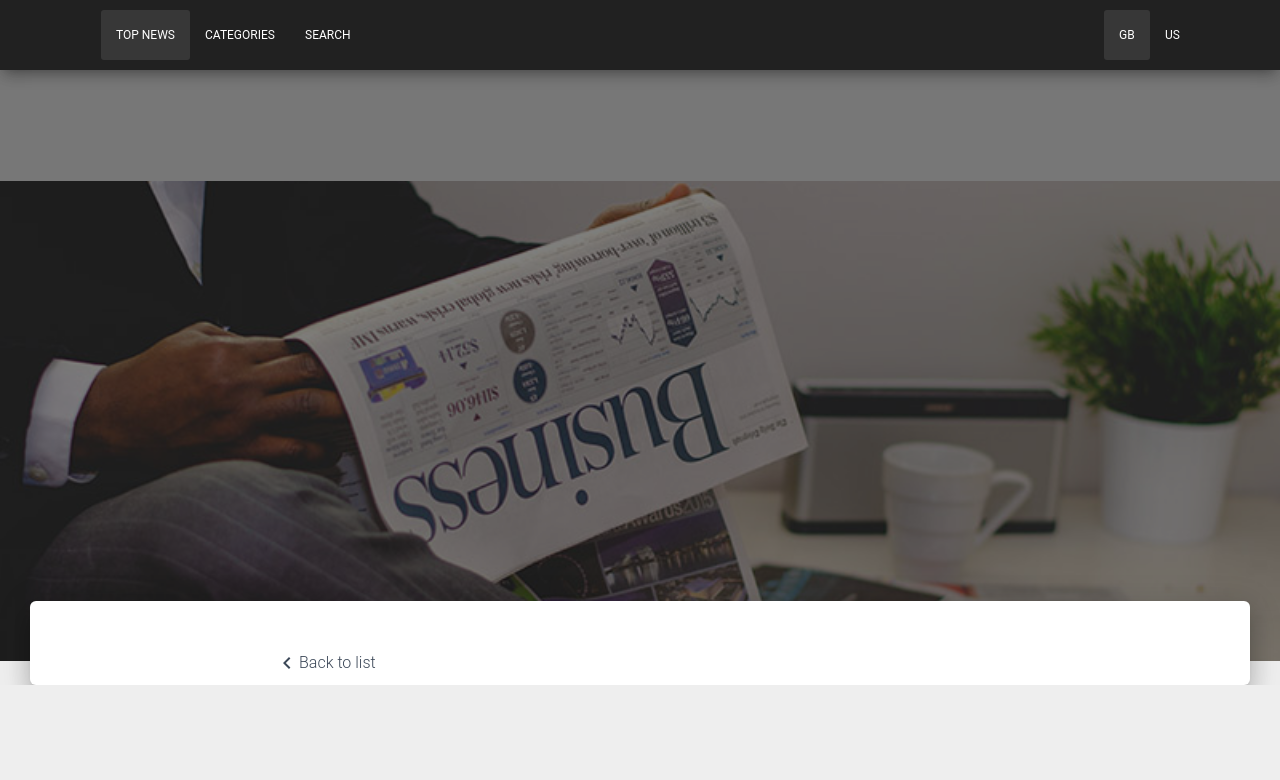
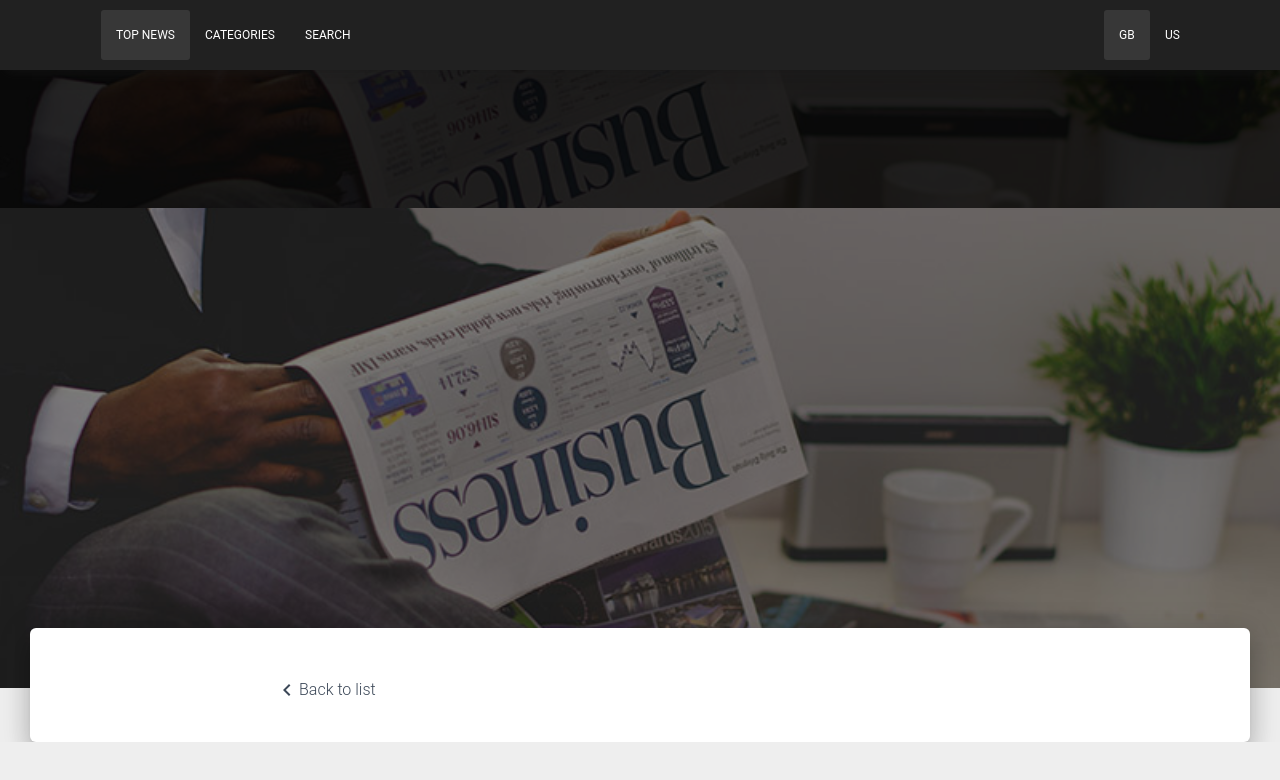
Before and after one commit to rimoslav/news, a React (Create React App) app: page /article/1/1 in a window 1280 px wide. Shown: the top 780 px of the page. Built offline with nearby package versions, Linux system fonts and the light colour scheme.

Commit message:
After test - ignore - styling fixes

```diff
--- a/src/Components/Parallax.jsx
+++ b/src/Components/Parallax.jsx
@@ -69,7 +69,7 @@ class Parallax extends React.Component {
 Parallax.propTypes = {
     classes: PropTypes.object.isRequired,
     className: PropTypes.string,
-    filter: PropTypes.oneOf(["primary", "rose", "dark", "info", "success", "warning", "danger"]),
+    filter: PropTypes.oneOf(["primary", "rose", "dark", "ultraDark", "info", "success", "warning", "danger"]),
     children: PropTypes.node,
     style: PropTypes.string,
     image: PropTypes.string,
--- a/src/Views/Article.jsx
+++ b/src/Views/Article.jsx
@@ -32,17 +32,26 @@ class Article extends React.Component {
         const { current } = this.state;
         return (
             <div>
-                <div className={classes.container + " " + classes.grayFullScreen}>
+                <Parallax
+                    image={current.urlToImage ? current.urlToImage : newspaper}
+                    filter="ultraDark"
+                    className={classes.reducedHeight}
+                >
+                    <div className={classes.container}>
                         <GridContainer justify="center">
                             <GridItem
+                                lg={6}
                                 md={8}
                                 className={classes.textCenter + " " + classes.reducedWidth}
                             >
-                            <p className={classes.title}>{current.title ? current.title : ""}</p>
+                                <p className={classes.title}>
+                                    {current.title ? current.title : ""}
+                                </p>
                                 <br />
                             </GridItem>
                         </GridContainer>
                     </div>
+                </Parallax>
                 <Parallax
                     image={current.urlToImage ? current.urlToImage : newspaper}
                     filter="dark"
--- a/src/assets/jss/material-kit-pro-react/components/parallaxStyle.jsx
+++ b/src/assets/jss/material-kit-pro-react/components/parallaxStyle.jsx
@@ -73,6 +73,21 @@ const parallaxStyle = {
     darkColor: {
         "&:before": {
             background: "rgba(" + hexToRgb(blackColor) + ", 0.5)",
+        },
+        "&:after,&:before": {
+            position: "absolute",
+            zIndex: "1",
+            width: "100%",
+            height: "100%",
+            display: "block",
+            left: "0",
+            top: "0",
+            content: "''",
+        },
+    },
+    ultraDarkColor: {
+        "&:before": {
+            background: "rgba(" + hexToRgb(blackColor) + ", 0.85)",
         },
         "&:after,&:before": {
             position: "absolute",
--- a/src/assets/jss/material-kit-pro-react/views/articleStyle.jsx
+++ b/src/assets/jss/material-kit-pro-react/views/articleStyle.jsx
@@ -1,4 +1,12 @@
-import { container, title, main, whiteColor, mainRaised } from "../../material-kit-pro-react.jsx";
+import {
+    container,
+    title,
+    main,
+    whiteColor,
+    mainRaised,
+    blackColor,
+    hexToRgb,
+} from "../../material-kit-pro-react.jsx";
 
 const articleStyle = {
     container: {
@@ -6,9 +14,20 @@ const articleStyle = {
         zIndex: "2",
     },
     grayFullScreen: {
-        backgroundColor: "#777",
+        backgroundColor: "#554",
         width: "100vw",
         maxWidth: "unset",
+        height: 130,
+    },
+    boxShadow: {
+        boxShadow:
+            "0 10px 30px -12px rgba(" +
+            hexToRgb(blackColor) +
+            ", 0.42), 0 4px 25px 0px rgba(" +
+            hexToRgb(blackColor) +
+            ", 0.12), 0 8px 10px -5px rgba(" +
+            hexToRgb(blackColor) +
+            ", 0.2)",
     },
     textCenter: {
         textAlign: "center",
@@ -18,14 +37,19 @@ const articleStyle = {
         cursor: "pointer",
         fontSize: 16,
     },
-    reducedWidth: {
-        maxWidth: "calc(100vw - 60px)",
+    reducedHeight: {
+        height: 140,
+        marginBottom: -2,
     },
     title: {
         ...title,
         color: whiteColor,
         fontSize: "20px",
         fontFamily: "Helvetica",
+        marginTop: 47,
+        marginBottom: 11,
+        marginLeft: "5%",
+        marginRight: "5%",
     },
     textContent: {
         fontSize: 15,
@@ -36,6 +60,7 @@ const articleStyle = {
     main: {
         ...main,
         ...mainRaised,
+        paddingBottom: 30,
     },
 };
 
```
Lines whose indentation alone changed are shown as unchanged.
